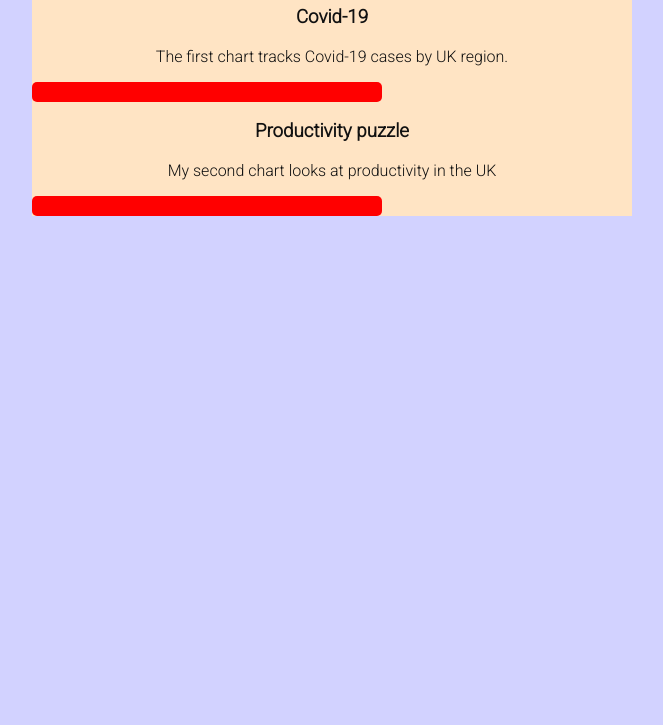
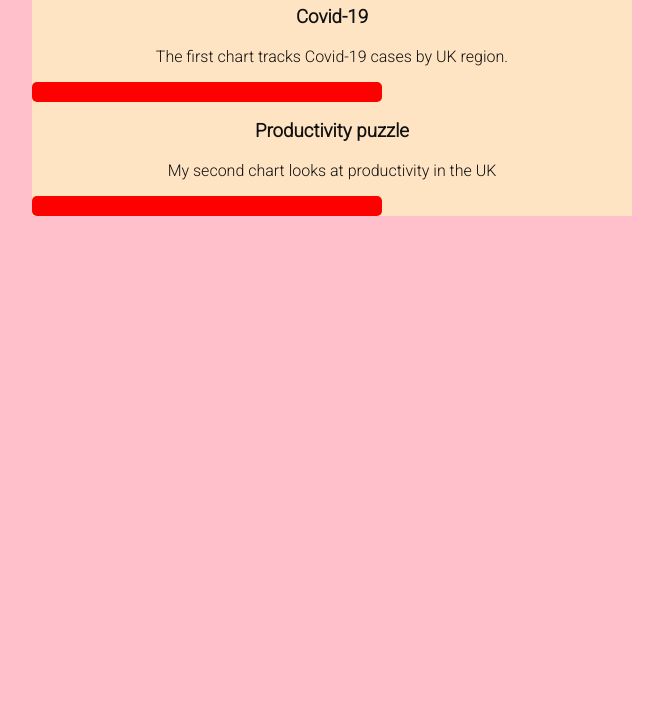
Before and after one commit to lizziealliott/lizziealliott.github.io, a plain HTML site: page index.html in a window 1280 px wide. Shown: the part 75-800 px from the top of the page, without its empty margins (308-971 px from the left). Drawn offline with Linux system fonts and the light colour scheme; a script that the page names is missing.

Commit message:
Update index.css

```diff
--- a/index.css
+++ b/index.css
@@ -9,7 +9,7 @@
 
 /* Set the background color for my page: */
 body{
-    background-color: rgb(210,210,255);
+    background-color: pink
 
 }
 
```
